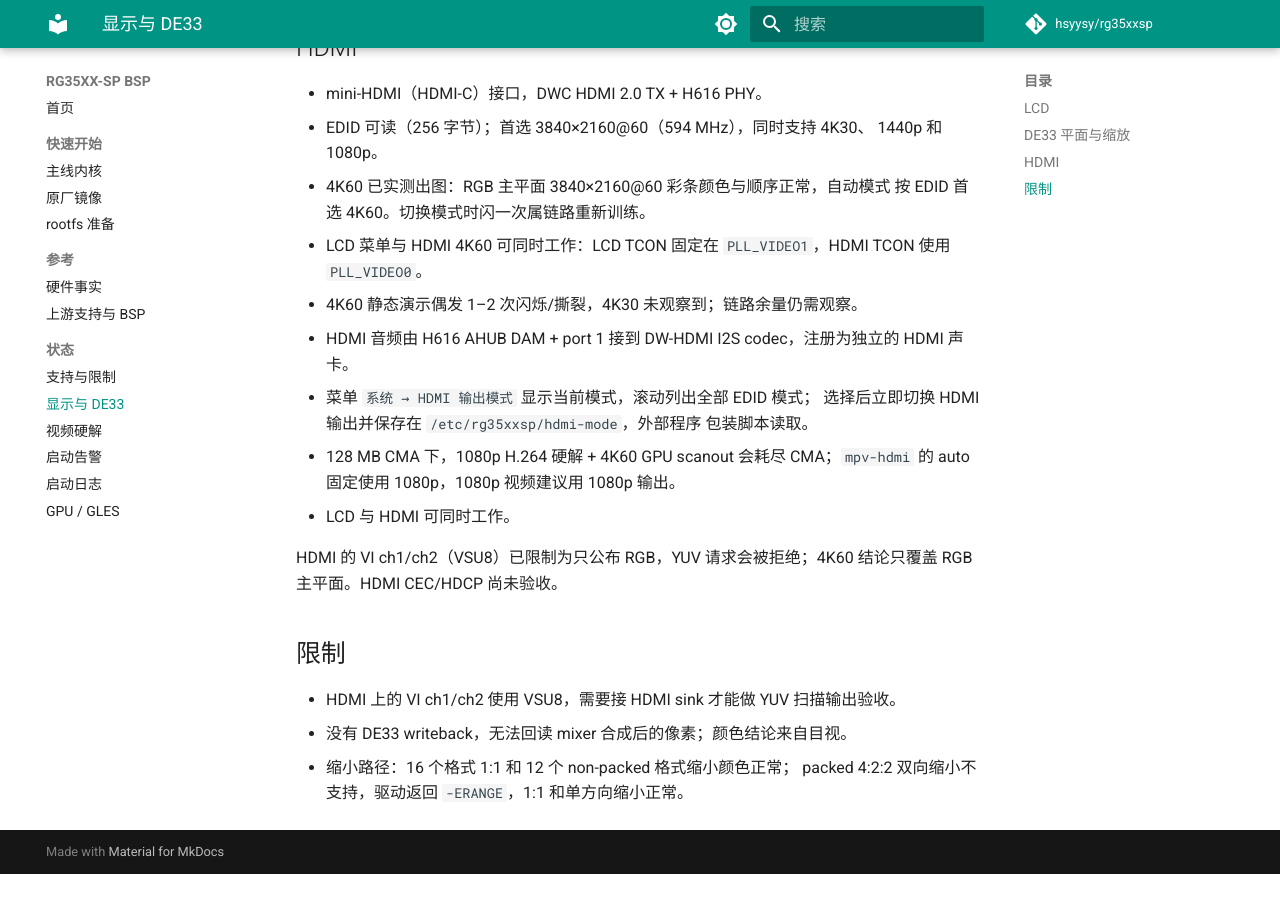
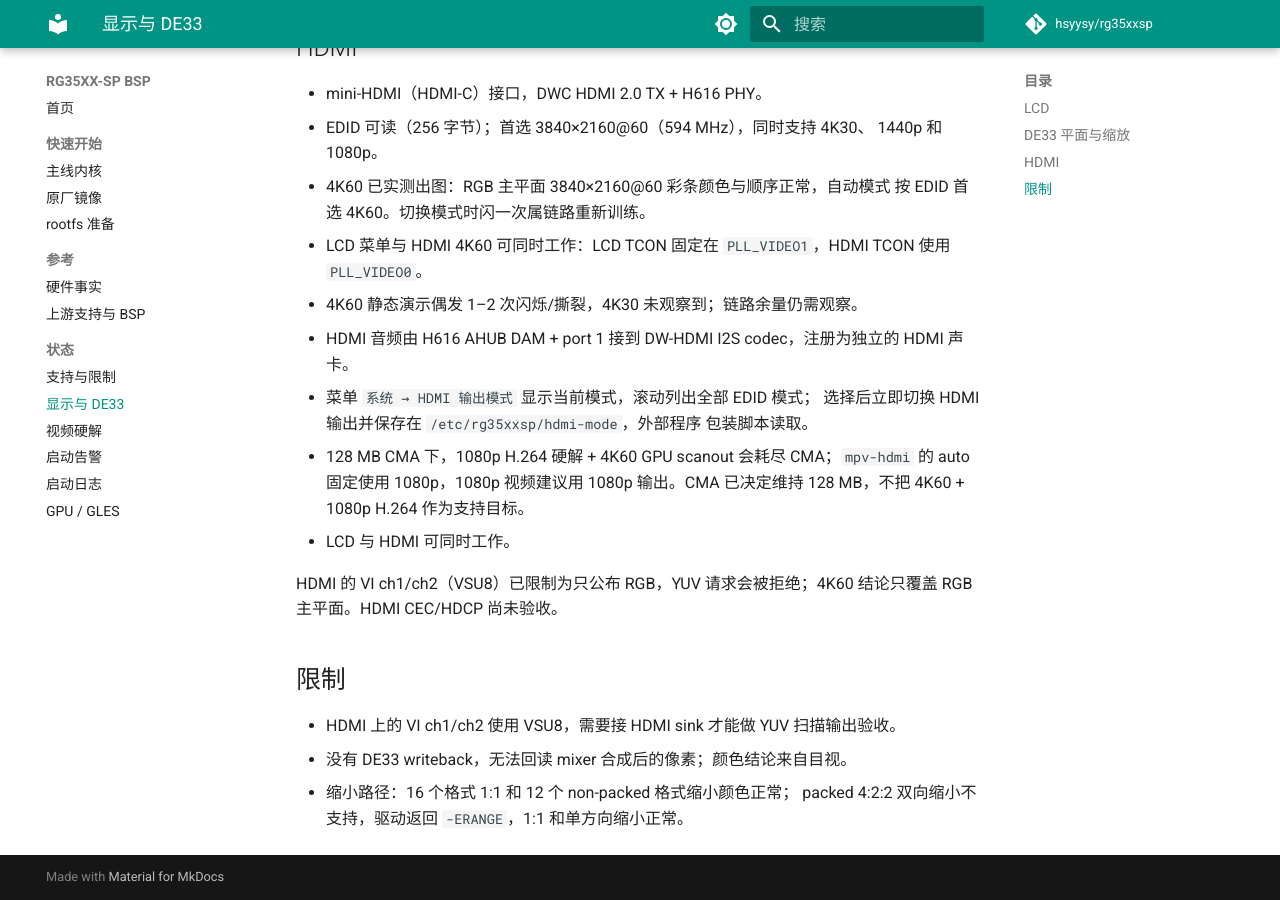
Before and after one commit to hsyysy/rg35xxsp, an MkDocs documentation site: the page built from docs/display.md, in a window 1280 px wide and 900 px high, scrolled down 1011 px. Built offline with MkDocs 1.6.1 and Material for MkDocs 9.7.7, drawn with Linux system fonts in a browser that asks for light colours; comment, search, counter and statistics services are not loaded; before the commit the page ends 1885 px from its top, so only the background shows below that.

Commit message:
docs: keep the 128 MB CMA pool; 4K60 + 1080p H.264 stays out of scope

```diff
--- a/docs/display.md
+++ b/docs/display.md
@@ -50,7 +50,8 @@ UI 与 VI 的 RGB 2× 缩放已目视正常。
   选择后立即切换 HDMI 输出并保存在 `/etc/rg35xxsp/hdmi-mode`，外部程序
   包装脚本读取。
 - 128 MB CMA 下，1080p H.264 硬解 + 4K60 GPU scanout 会耗尽 CMA；`mpv-hdmi`
-  的 auto 固定使用 1080p，1080p 视频建议用 1080p 输出。
+  的 auto 固定使用 1080p，1080p 视频建议用 1080p 输出。CMA 已决定维持
+  128 MB，不把 4K60 + 1080p H.264 作为支持目标。
 - LCD 与 HDMI 可同时工作。
 
 HDMI 的 VI ch1/ch2（VSU8）已限制为只公布 RGB，YUV 请求会被拒绝；4K60
```
Also changed, not shown: docs/status.md (+1 -1 lines).
